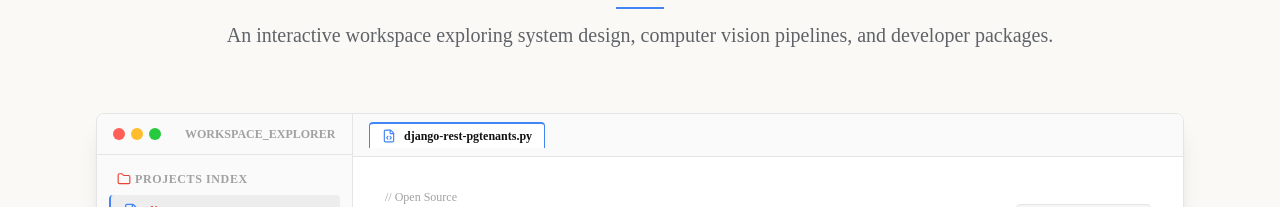
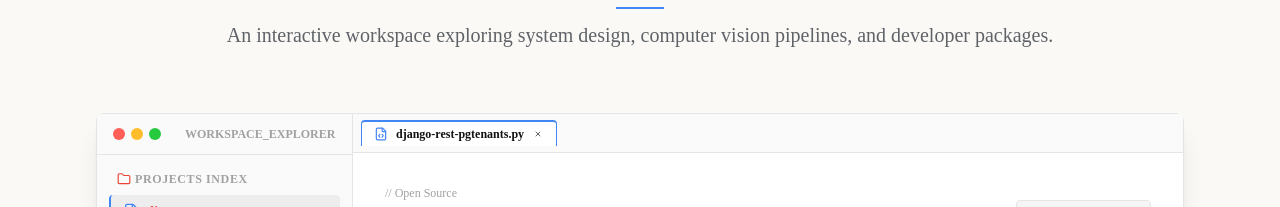
Before and after one commit to pankiae/pankiae.github.io, a Next.js app: page / in a window 1280 px wide. Shown: the part 946-1153 px from the top of the page. Built offline with nearby package versions, Linux system fonts and the light colour scheme.

Commit message:
feat: add interactive IDE like file open and close for the project

```diff
--- a/src/components/sections/Projects.jsx
+++ b/src/components/sections/Projects.jsx
@@ -2,7 +2,7 @@
 
 import { useState } from "react";
 import { motion, AnimatePresence } from "framer-motion";
-import { ExternalLink, Github, Package, Globe, Cpu, Eye, FileCode, Folder, Terminal, ArrowRight } from "lucide-react";
+import { ExternalLink, Github, Package, Globe, Cpu, Eye, FileCode, Folder, Terminal, ArrowRight, X } from "lucide-react";
 import { Button } from "@/components/ui/button";
 import Link from "next/link";
 
@@ -84,7 +84,27 @@ const iconMap = {
 };
 
 export function Projects() {
-    const [selectedProject, setSelectedProject] = useState(projects[0]);
+    const [openTabs, setOpenTabs] = useState([projects[0]]);
+    const [activeTabId, setActiveTabId] = useState(projects[0].id);
+
+    const handleFileSelect = (project) => {
+        if (!openTabs.find((tab) => tab.id === project.id)) {
+            setOpenTabs([...openTabs, project]);
+        }
+        setActiveTabId(project.id);
+    };
+
+    const handleCloseTab = (tabId, e) => {
+        e.stopPropagation();
+        const updatedTabs = openTabs.filter((tab) => tab.id !== tabId);
+        setOpenTabs(updatedTabs);
+
+        if (activeTabId === tabId && updatedTabs.length > 0) {
+            setActiveTabId(updatedTabs[updatedTabs.length - 1].id);
+        }
+    };
+
+    const selectedProject = projects.find((p) => p.id === activeTabId);
 
     return (
         <section id="projects" className="py-20 bg-background border-t border-neutral-200 dark:border-neutral-800">
@@ -112,7 +132,7 @@ export function Projects() {
                     whileInView={{ opacity: 1, y: 0 }}
                     viewport={{ once: true, margin: "-50px" }}
                     transition={{ duration: 0.8 }}
-                    className="w-full bg-white text-neutral-800 border border-neutral-200 rounded-lg overflow-hidden shadow-xl flex flex-col md:flex-row h-[680px] md:h-[620px]"
+                    className="w-full bg-white text-neutral-800 border border-neutral-200 rounded-lg shadow-xl flex flex-col md:flex-row h-[680px] md:h-[620px]"
                 >
                     {/* Sidebar / File Explorer */}
                     <div className="w-full md:w-64 bg-neutral-50/90 border-b md:border-b-0 md:border-r border-neutral-200 flex flex-col shrink-0">
@@ -136,11 +156,11 @@ export function Projects() {
                                 </div>
                                 <div className="mt-1 space-y-0.5">
                                     {projects.map((p) => {
-                                        const isSelected = selectedProject.id === p.id;
+                                        const isSelected = selectedProject && selectedProject.id === p.id;
                                         return (
                                             <button
                                                 key={p.id}
-                                                onClick={() => setSelectedProject(p)}
+                                                onClick={() => handleFileSelect(p)}
                                                 className={`w-full flex items-center justify-between px-3 py-2 rounded font-mono text-xs text-left transition-colors ${
                                                     isSelected
                                                         ? "bg-neutral-200/60 text-secondary font-black border-l-2 border-primary"
@@ -162,16 +182,34 @@ export function Projects() {
                     {/* Editor Panel */}
                     <div className="flex-1 flex flex-col bg-white overflow-hidden">
                         {/* Editor Tab Headers */}
-                        <div className="bg-neutral-50/90 px-4 py-2 border-b border-neutral-200 flex items-center overflow-x-auto select-none shrink-0 scrollbar-none">
-                            <div className="flex items-center gap-2 px-3 py-1 bg-white border-t-2 border-primary rounded-t border-r border-l border-neutral-200 text-xs font-mono font-bold text-foreground">
-                                <FileCode className="w-3.5 h-3.5 text-primary" />
-                                {selectedProject.fileName}
+                        <div className="bg-neutral-50/90 px-2 py-1.5 border-b border-neutral-200 flex items-center overflow-x-auto select-none shrink-0 scrollbar-none gap-1">
+                            {openTabs.map((tab) => {
+                                const isActive = activeTabId === tab.id;
+                                return (
+                                    <div
+                                        key={tab.id}
+                                        onClick={() => setActiveTabId(tab.id)}
+                                        className={`flex items-center gap-2 px-3 py-1 cursor-pointer rounded-t border-t-2 text-xs font-mono transition-all ${
+                                            isActive
+                                                ? "bg-white border-primary border-r border-l border-neutral-200 text-foreground font-bold"
+                                                : "bg-neutral-100 border-transparent text-neutral-500 hover:bg-neutral-200/50"
+                                        }`}
+                                    >
+                                        <FileCode className={`w-3.5 h-3.5 ${isActive ? "text-primary" : "text-neutral-400"}`} />
+                                        <span>{tab.fileName}</span>
+                                        <X
+                                            className="w-3 h-3 hover:bg-neutral-300 rounded-full p-0.5 transition-colors"
+                                            onClick={(e) => handleCloseTab(tab.id, e)}
+                                        />
                                     </div>
+                                );
+                            })}
                         </div>
 
                         {/* Code Workspace */}
                         <div className="flex-1 overflow-y-auto p-6 md:p-8 font-mono text-sm leading-relaxed scrollbar-thin">
                             <AnimatePresence mode="wait">
+                                {selectedProject && openTabs.length > 0 ? (
                                     <motion.div
                                         key={selectedProject.id}
                                         initial={{ opacity: 0, x: 10 }}
@@ -275,6 +313,23 @@ export function Projects() {
                                             )}
                                         </div>
                                     </motion.div>
+                                ) : (
+                                    <motion.div
+                                        key="empty"
+                                        initial={{ opacity: 0 }}
+                                        animate={{ opacity: 1 }}
+                                        exit={{ opacity: 0 }}
+                                        className="h-full flex flex-col items-center justify-center text-center space-y-4 pt-12 select-none"
+                                    >
+                                        <Terminal className="w-16 h-16 text-neutral-300 dark:text-neutral-700 animate-pulse" />
+                                        <div className="space-y-1">
+                                            <h4 className="text-neutral-400 font-sans font-bold">No Files Open</h4>
+                                            <p className="text-xs text-neutral-400 font-sans max-w-xs">
+                                                Select a project file from the sidebar explorer index to view code details.
+                                            </p>
+                                        </div>
+                                    </motion.div>
+                                )}
                             </AnimatePresence>
                         </div>
                     </div>
```
Lines whose indentation alone changed are shown as unchanged.
